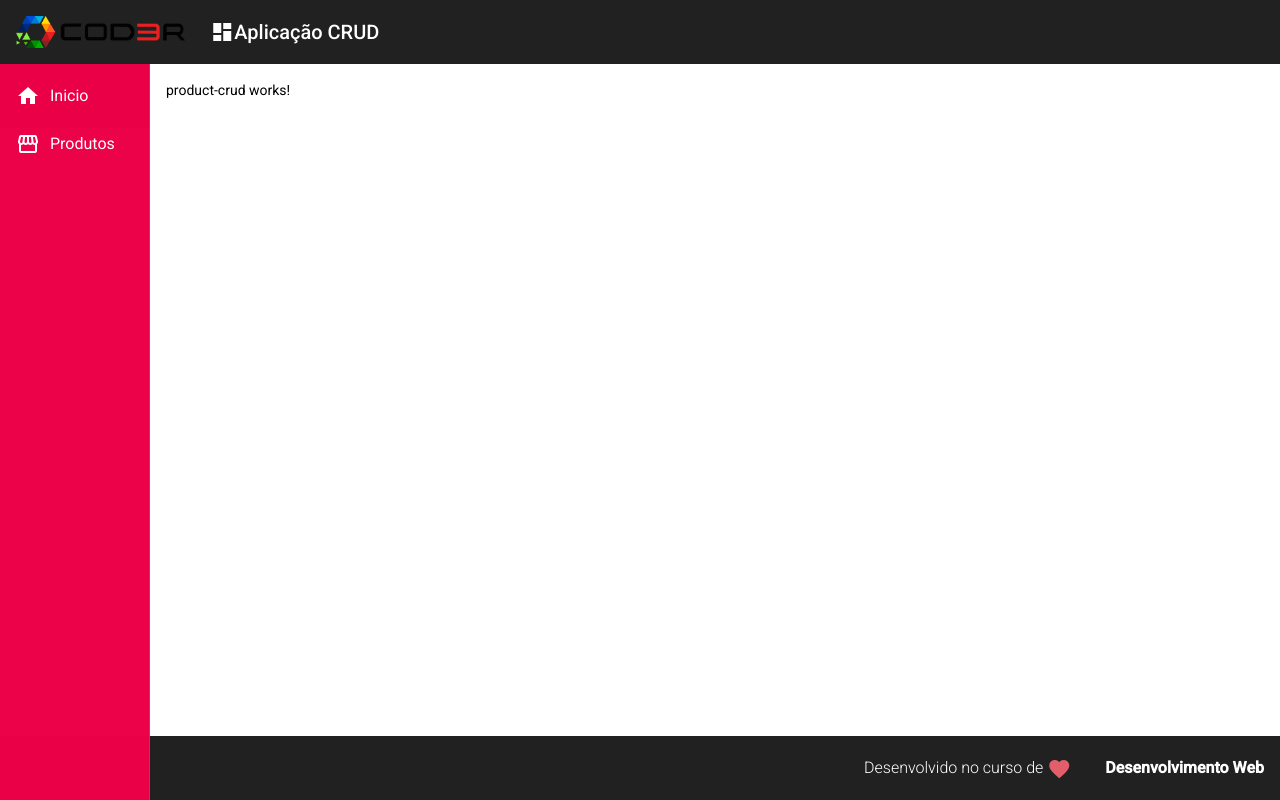
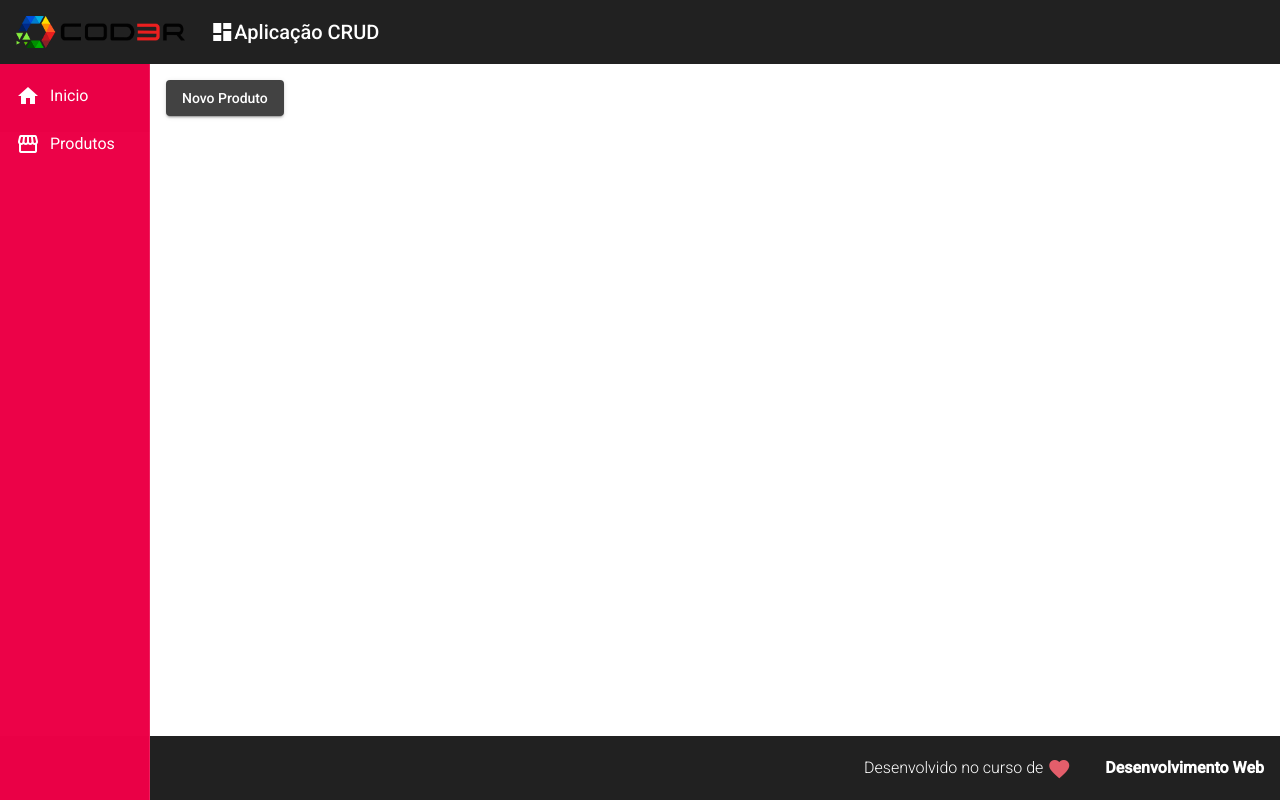
Before and after one commit to Wesleyantunesdc/Praticando_SistemaCadastroProdutos, an Angular app in the folder cadastroProdutos/: page /produtos in a window 1280 px wide. Built offline with nearby package versions, Linux system fonts and the light colour scheme.

Commit message:
Navegação entre os components

```diff
--- a/cadastroProdutos/src/app/app.module.ts
+++ b/cadastroProdutos/src/app/app.module.ts
@@ -17,7 +17,7 @@
 import { registerLocaleData } from '@angular/common';
 import { ForDirective } from './directives/for.directive';
 import { ProductCreateComponent } from './components/product/product-create/product-create.component';
-
+import { MatButtonModule} from '@angular/material/button'
 @NgModule({
   declarations: [
     AppComponent,
@@ -37,7 +37,8 @@
     MatToolbarModule,
     MatListModule,
     MatSidenavModule,
-    MatCardModule
+    MatCardModule,
+    MatButtonModule
   ],
   providers: [],
   bootstrap: [AppComponent]
--- a/cadastroProdutos/src/app/views/product-crud/product-crud.component.html
+++ b/cadastroProdutos/src/app/views/product-crud/product-crud.component.html
@@ -1 +1,3 @@
-<p>product-crud works!</p>
+<button mat-raised-button (click)="navigateToProductCreated()">
+    Novo Produto
+</button>
--- a/cadastroProdutos/src/app/views/product-crud/product-crud.component.ts
+++ b/cadastroProdutos/src/app/views/product-crud/product-crud.component.ts
@@ -1,4 +1,6 @@
+import { RouterModule } from '@angular/router';
 import { Component, OnInit } from '@angular/core';
+import {Router} from '@angular/router'
 
 @Component({
   selector: 'app-product-crud',
@@ -7,9 +9,13 @@
 })
 export class ProductCrudComponent implements OnInit {
 
-  constructor() { }
+  constructor(private router: Router) { }
 
   ngOnInit(): void {
+
   }
 
+  navigateToProductCreated(): void{
+    this.router.navigate(['/products/create'])
+  }
 }
```
